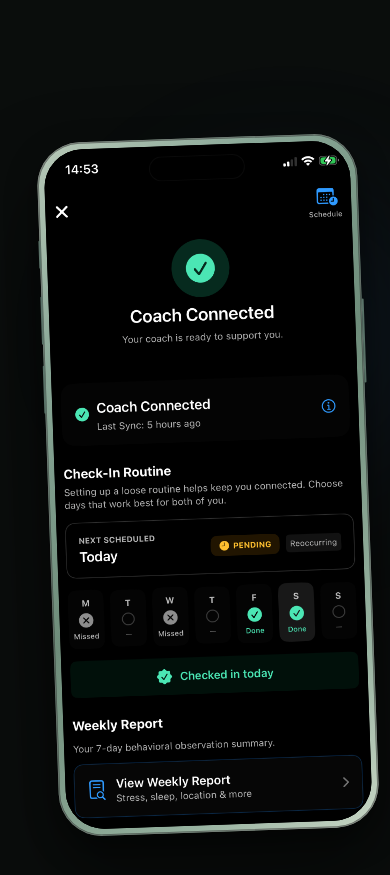
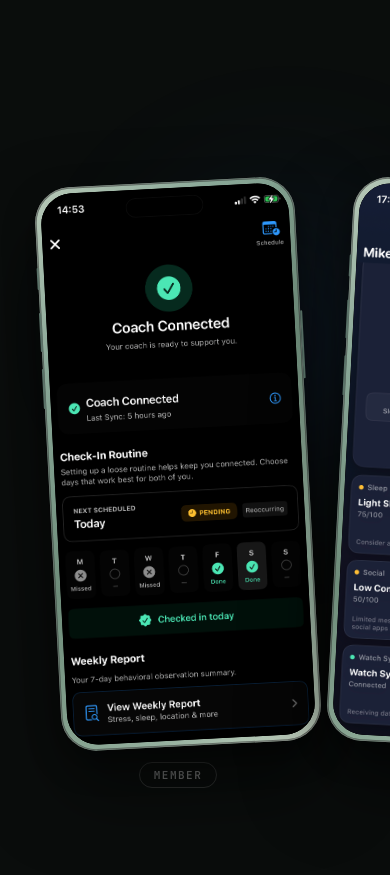
Before and after one commit to mreid80289/biotrax-web, a React (Vite) app: page / in a window 390 px wide. Shown: the part 4340-5215 px from the top of the page. Built offline with nearby package versions, Linux system fonts and the light colour scheme.

Commit message:
Add two-phone Coach section with Member and Sponsor labels
https://claude.ai/code/session_017AoYfcKZMrq6Ju8BLcuWjR

```diff
--- a/src/App.jsx
+++ b/src/App.jsx
@@ -461,6 +461,20 @@ function HowItWorks() {
 }
 
 // ─────────────────────────── The Coach ───────────────────────────
+function PhoneWithLabel({ src, label, width, tilt }) {
+  return (
+    <div style={{ display: 'flex', flexDirection: 'column', alignItems: 'center', gap: 16 }}>
+      <IPhone src={src} width={width} tilt={tilt} />
+      <div style={{
+        fontFamily: fontMono, fontSize: 11, fontWeight: 600, letterSpacing: 1.5,
+        color: C.inkMuted, textTransform: 'uppercase',
+        border: `1px solid ${C.borderStrong}`, borderRadius: 999,
+        padding: '5px 14px',
+      }}>{label}</div>
+    </div>
+  );
+}
+
 function CoachSection() {
   return (
     <section style={{ padding: '140px 48px', borderTop: `1px solid ${C.border}`, position: 'relative', overflow: 'hidden' }}>
@@ -469,9 +483,10 @@ function CoachSection() {
         background: 'radial-gradient(circle, rgba(59,130,246,0.12), transparent 60%)',
         filter: 'blur(60px)', pointerEvents: 'none',
       }} />
-      <div style={{ maxWidth: 1280, margin: '0 auto', display: 'grid', gridTemplateColumns: '0.85fr 1.15fr', gap: 80, alignItems: 'center', position: 'relative' }}>
-        <div style={{ display: 'flex', justifyContent: 'center' }}>
-          <IPhone src="/assets/coach.png" width={320} tilt={-2} />
+      <div style={{ maxWidth: 1280, margin: '0 auto', display: 'grid', gridTemplateColumns: '1fr 1fr', gap: 80, alignItems: 'center', position: 'relative' }}>
+        <div style={{ display: 'flex', justifyContent: 'center', gap: 32, alignItems: 'flex-end' }}>
+          <PhoneWithLabel src="/assets/coach.png" label="Member" width={260} tilt={-3} />
+          <PhoneWithLabel src="/assets/Sponsor (2).jpg" label="Sponsor" width={260} tilt={3} />
         </div>
         <div style={{ display: 'flex', flexDirection: 'column', gap: 24 }}>
           <div style={{ fontFamily: fontMono, fontSize: 12, color: C.green, letterSpacing: 1, fontWeight: 600 }}>THE COACH</div>
```
